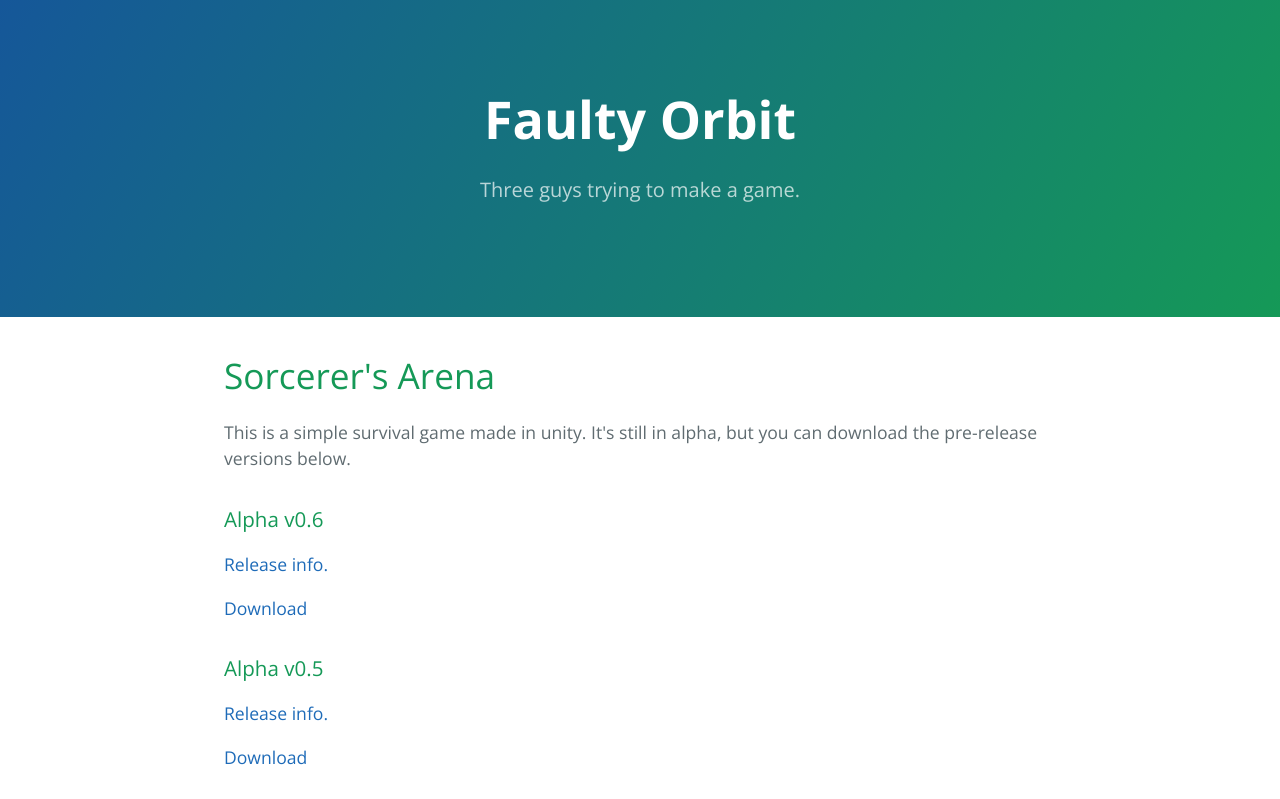
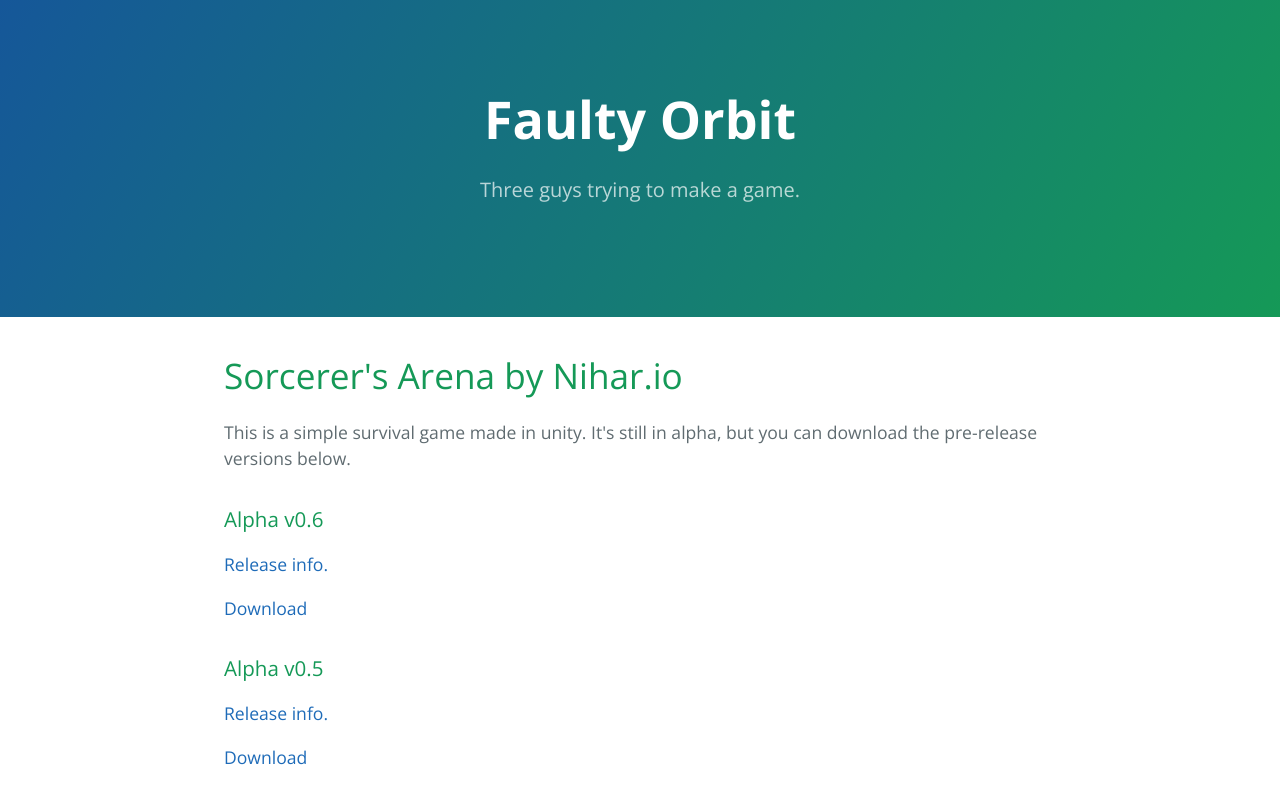
Before and after one commit to FaultyOrbit/faultyorbit.github.io, a plain HTML site: page index.html in a window 1280 px wide. Shown: the top 799 px of the page. Drawn offline with nearby package versions, Linux system fonts and the light colour scheme.

Commit message:
Update index.html

```diff
--- a/index.html
+++ b/index.html
@@ -16,7 +16,7 @@
     </section>
 
     <section class="main-content">
-      <h1>Sorcerer's Arena</h1>
+      <h1>Sorcerer's Arena by Nihar.io</h1>
       <p>This is a simple survival game made in unity. It's still in alpha, but you can download the pre-release versions below.</p>
       <h3>Alpha v0.6</h3>
       <a href = "https://github.com/FaultyOrbit/sorcerersarena/releases/tag/6"><p>Release info.</p></a>
```
